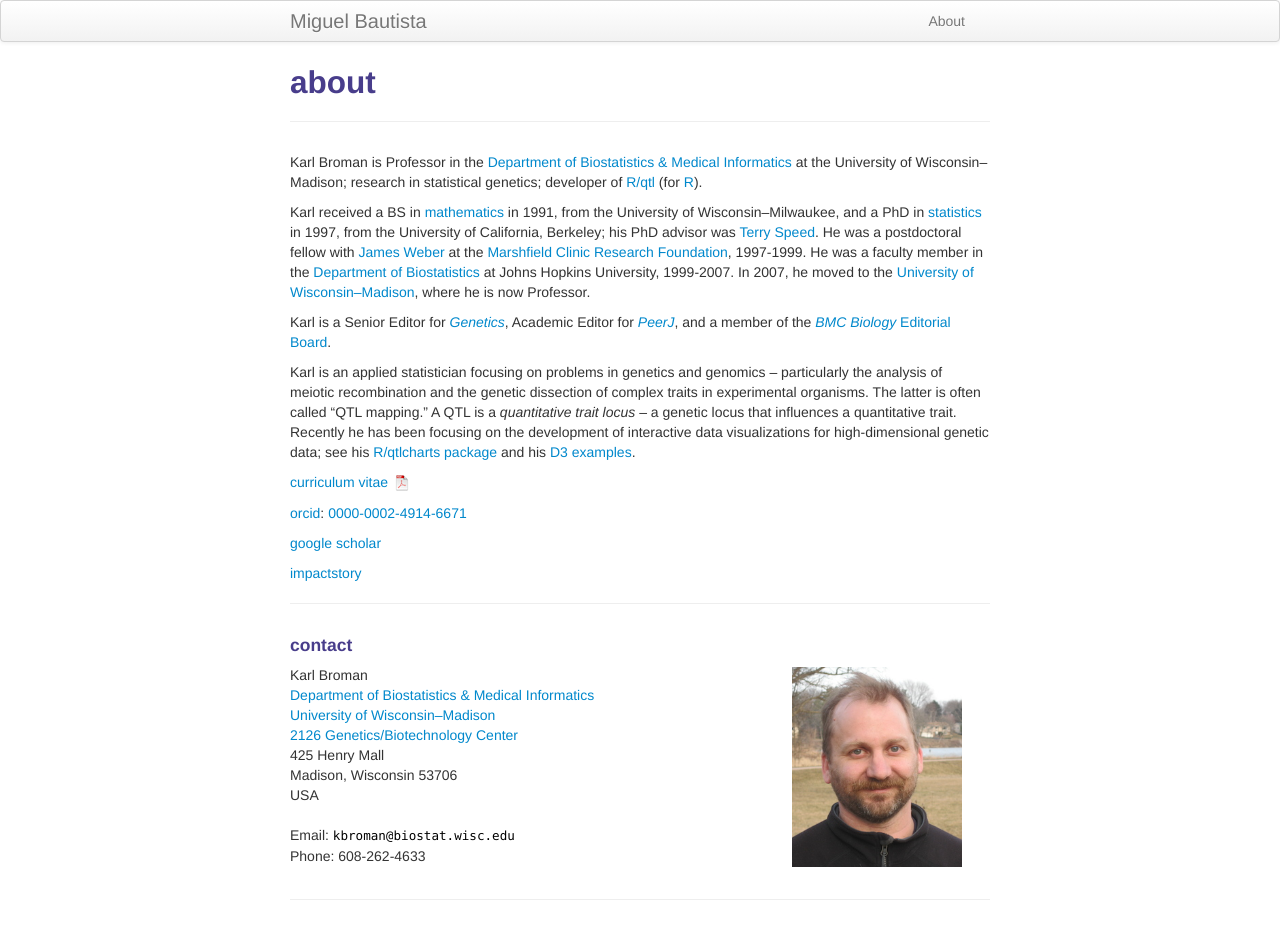
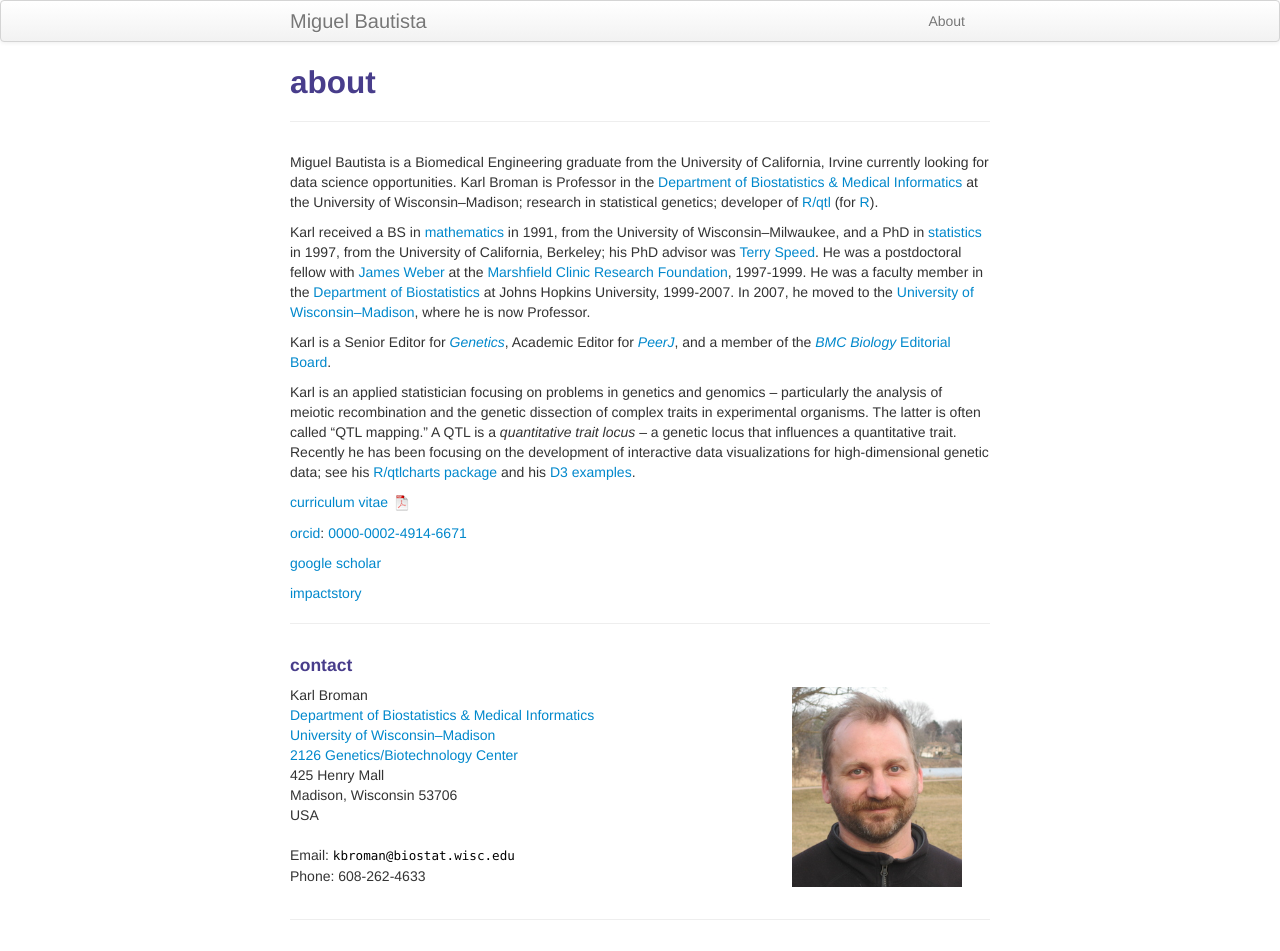
Before and after one commit to mbguel/mbguel.github.io, a Jekyll site: the page built from pages/about.md, in a window 1280 px wide. Built offline with Jekyll 4.4.1, drawn with Linux system fonts in a browser that asks for light colours.

```diff
--- a/pages/about.md
+++ b/pages/about.md
@@ -1,9 +1,10 @@
 ---
 layout: page
 title: about
-description: Karl Broman is Professor in Biostatistics and Medical Informatics at University of Wisconsin - Madison; research in statistical genetics
+description: Miguel Bautista is a Biomedical Engineering graduate from the University of California, Irvine currently looking for data science opportunities.
 ---
 
+Miguel Bautista is a Biomedical Engineering graduate from the University of California, Irvine currently looking for data science opportunities.
 Karl Broman is Professor in the
 [Department of Biostatistics &amp; Medical Informatics](http://www.biostat.wisc.edu)
 at the University of Wisconsin&ndash;Madison;
```
